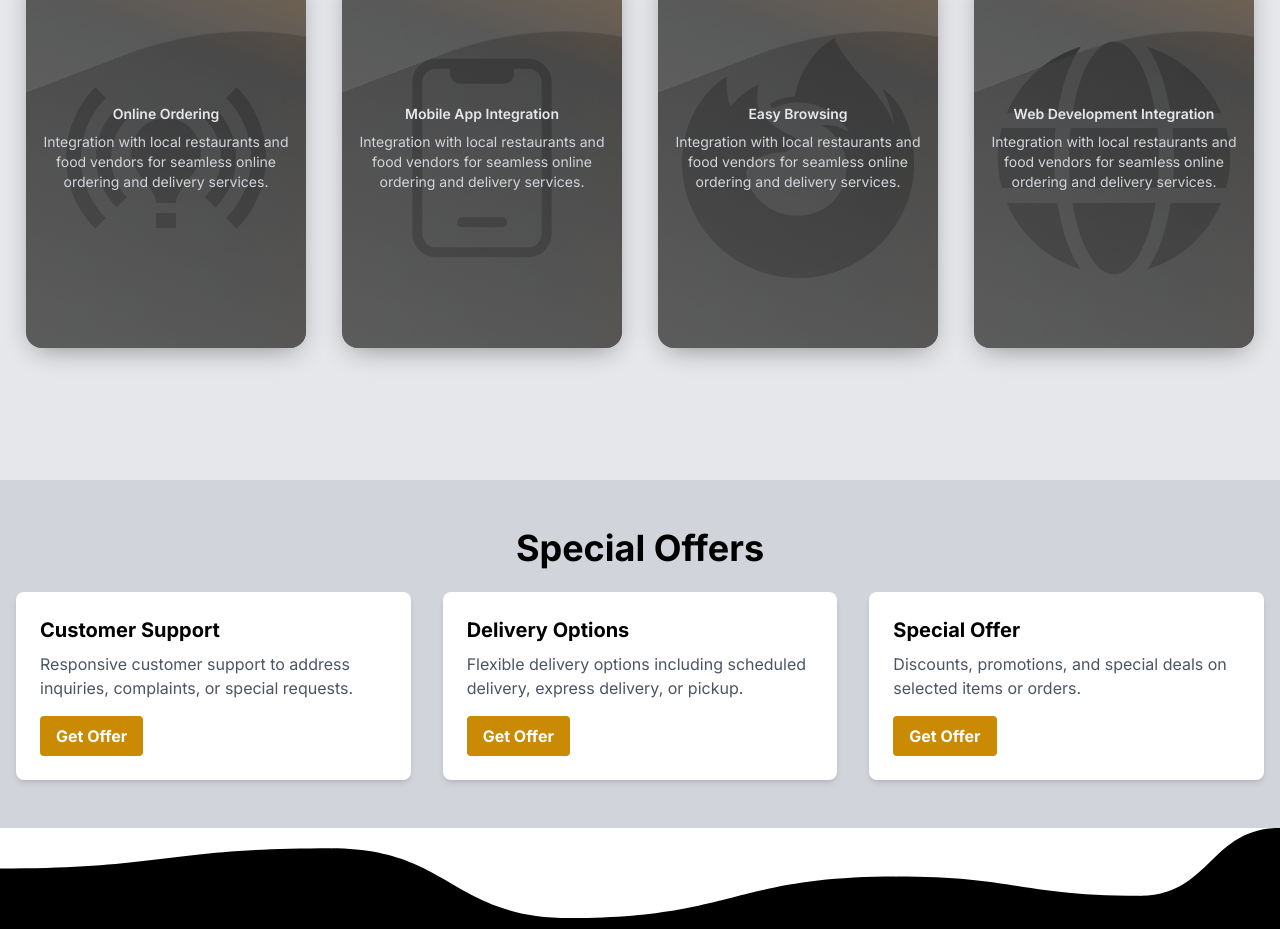
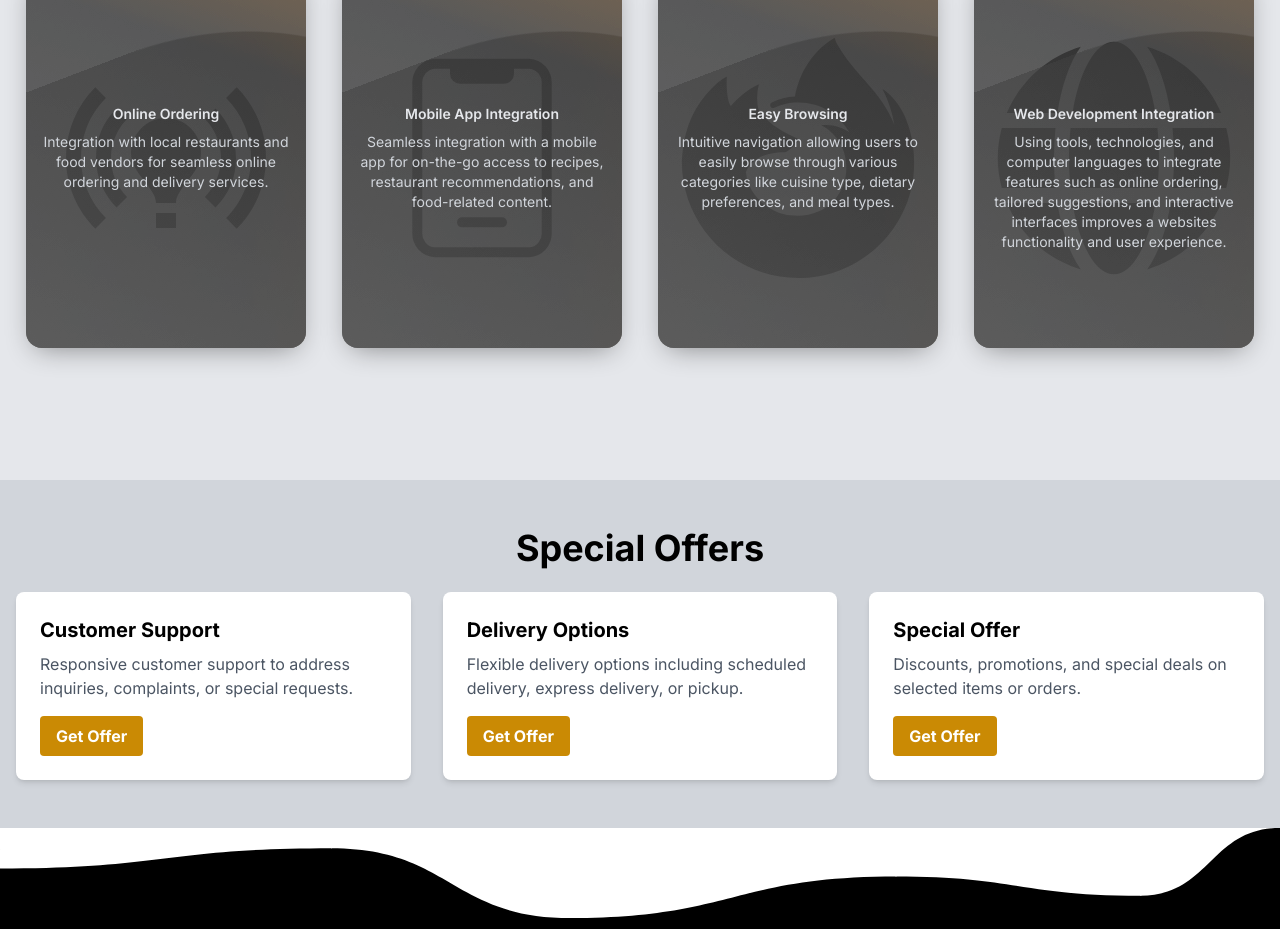
Before and after one commit to nugiwara12/food-ordering, a Next.js app: page / in a window 1280 px wide. Shown: the part 1140-2069 px from the top of the page. Built offline with nearby package versions, Linux system fonts and the light colour scheme.

Commit message:
change the text on to formal text

```diff
--- a/src/app/Home/Homestead/page.js
+++ b/src/app/Home/Homestead/page.js
@@ -74,8 +74,9 @@ const Homestead = () => {
                     Mobile App Integration
                   </p>
                   <p className="text-sm font-normal text-wrap px-4 mt-2 text-gray-300">
-                    Integration with local restaurants and food vendors for
-                    seamless online ordering and delivery services.
+                    Seamless integration with a mobile app for on-the-go access
+                    to recipes, restaurant recommendations, and food-related
+                    content.
                   </p>
                 </div>
               </div>
@@ -92,8 +93,9 @@ const Homestead = () => {
                     Easy Browsing
                   </p>
                   <p className="text-sm font-normal text-wrap px-4 mt-2 text-gray-300">
-                    Integration with local restaurants and food vendors for
-                    seamless online ordering and delivery services.
+                    Intuitive navigation allowing users to easily browse through
+                    various categories like cuisine type, dietary preferences,
+                    and meal types.
                   </p>
                 </div>
               </div>
@@ -110,8 +112,10 @@ const Homestead = () => {
                     Web Development Integration
                   </p>
                   <p className="text-sm font-normal text-wrap px-4 mt-2 text-gray-300">
-                    Integration with local restaurants and food vendors for
-                    seamless online ordering and delivery services.
+                    Using tools, technologies, and computer languages to
+                    integrate features such as online ordering, tailored
+                    suggestions, and interactive interfaces improves a websites
+                    functionality and user experience.
                   </p>
                 </div>
               </div>
```
